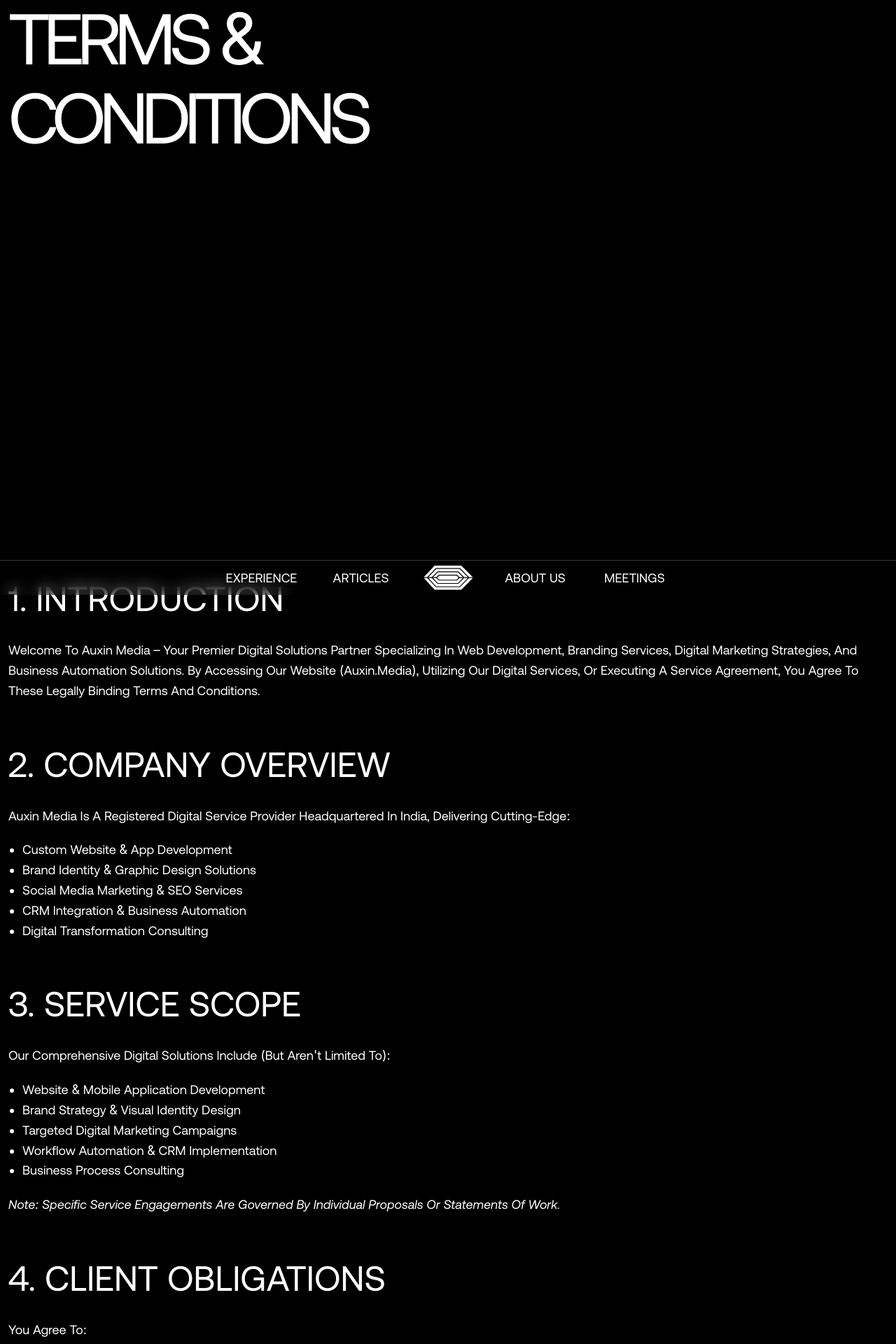
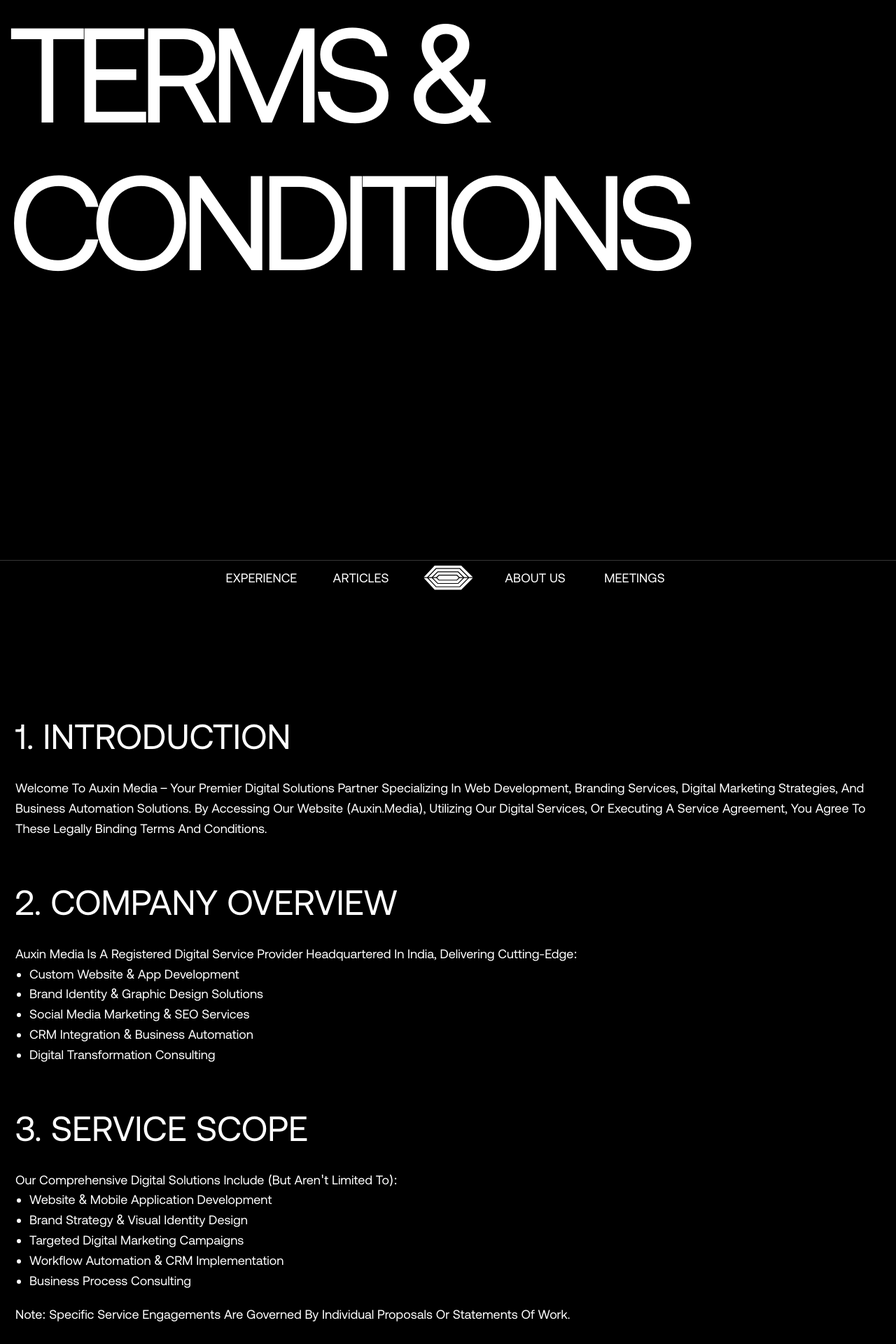
Before and after one commit to anurajthakur333/Auxin, a React (Vite) app: page /terms in a window 1280 px wide. Shown: the top 1920 px of the page at 70% size. Built offline with nearby package versions, Linux system fonts and the light colour scheme.

Commit message:
terms page is done

```diff
--- a/src/pages/Terms.tsx
+++ b/src/pages/Terms.tsx
@@ -48,8 +48,8 @@
           <h1
             className="aeonik-regular text-white"
             style={{
-              fontSize: "clamp(32px, 8vw, 770px)",
-              letterSpacing: "-9px",
+              fontSize: "clamp(32px, 15vw, 770px)",
+              letterSpacing: "-16px",
               lineHeight: "1.1",
               fontWeight: 400,
               textAlign: "left",
@@ -65,7 +65,8 @@
               fontSize: "clamp(16px, 2vw, 18px)",
               lineHeight: "1.6",
               maxWidth: "1300px",
-              textAlign: "left"
+              textAlign: "left",
+              paddingLeft: "10px"
             }}
           >
             <h2 style={{ fontSize: "clamp(28px, 6vw, 50px)", marginTop: "60px", marginBottom: "30px", }}>
@@ -81,7 +82,7 @@
             <h2 style={{ fontSize: "clamp(28px, 6vw, 50px)", marginTop: "60px", marginBottom: "30px", }}>
               2. COMPANY OVERVIEW
             </h2>
-            <p style={{ marginBottom: "20px" }}>
+            <p style={{ marginBottom: "0px" }}>
               Auxin Media Is A Registered Digital Service Provider Headquartered In India, Delivering Cutting-Edge:
             </p>
             <ul style={{ marginBottom: "40px", paddingLeft: "20px" }}>
@@ -95,7 +96,7 @@
             <h2 style={{ fontSize: "clamp(28px, 6vw, 50px)", marginTop: "60px", marginBottom: "30px", }}>
               3. SERVICE SCOPE
             </h2>
-            <p style={{ marginBottom: "20px" }}>
+            <p style={{ marginBottom: "0px" }}>
               Our Comprehensive Digital Solutions Include (But Aren't Limited To):
             </p>
             <ul style={{ marginBottom: "20px", paddingLeft: "20px" }}>
@@ -105,14 +106,14 @@
               <li>Workflow Automation & CRM Implementation</li>
               <li>Business Process Consulting</li>
             </ul>
-            <p style={{ marginBottom: "40px", fontStyle: "italic" }}>
+            <p style={{ marginBottom: "40px"}}>
               Note: Specific Service Engagements Are Governed By Individual Proposals Or Statements Of Work.
             </p>
 
             <h2 style={{ fontSize: "clamp(28px, 6vw, 50px)", marginTop: "60px", marginBottom: "30px", }}>
               4. CLIENT OBLIGATIONS
             </h2>
-            <p style={{ marginBottom: "20px" }}>You Agree To:</p>
+            <p style={{ marginBottom: "0px" }}>You Agree To:</p>
             <ul style={{ marginBottom: "40px", paddingLeft: "20px" }}>
               <li>Provide Timely Access To Systems, Content, And Resources</li>
               <li>Supply Legally Licensed Text, Images, Videos, And Brand Assets</li>
@@ -152,11 +153,14 @@
             <h2 style={{ fontSize: "clamp(28px, 6vw, 50px)", marginTop: "60px", marginBottom: "30px", }}>
               8. LIABILITY LIMITATIONS
             </h2>
-            <p style={{ marginBottom: "20px" }}>
-              No guarantee of specific marketing KPIs, revenue outcomes, or performance metrics
+            <p style={{ marginBottom: "0px" }}>
+            <ul style={{ marginBottom: "0px", paddingLeft: "20px" }}>
+              <li>No guarantee of specific marketing KPIs, revenue outcomes, or performance metrics</li>
+              <li style={{ marginBottom: "0px" }}>Zero liability for:</li>
+            </ul>
             </p>
-            <p style={{ marginBottom: "20px" }}>Zero liability for:</p>
-            <ul style={{ marginBottom: "40px", paddingLeft: "20px" }}>
+
+            <ul style={{ marginBottom: "40px", paddingLeft: "47px" }}>
               <li>Third-party platform changes (e.g., Google/Facebook algorithms)</li>
               <li>Data breaches from unsecured client systems</li>
               <li>Business losses related to service utilization</li>
@@ -165,24 +169,28 @@
             <h2 style={{ fontSize: "clamp(28px, 6vw, 50px)", marginTop: "60px", marginBottom: "30px", }}>
               9. CONFIDENTIALITY COMMITMENT
             </h2>
-            <p style={{ marginBottom: "20px" }}>Strict NDA adherence for all:</p>
-            <ul style={{ marginBottom: "20px", paddingLeft: "20px" }}>
+            <ul style={{ marginBottom: "0px", paddingLeft: "20px" }}>
+              <li style={{ marginBottom: "0px" }}>Strict NDA adherence for all:</li>
+            </ul>
+            <ul style={{ marginBottom: "0px", paddingLeft: "47px" }}>
               <li>Business intelligence</li>
               <li>Technical documentation</li>
               <li>Financial information</li>
             </ul>
-            <p style={{ marginBottom: "40px" }}>Confidentiality obligations survive contract termination</p>
+            <li style={{ marginBottom: "40px" }}>Confidentiality obligations survive contract termination</li>
 
             <h2 style={{ fontSize: "clamp(28px, 6vw, 50px)", marginTop: "60px", marginBottom: "30px", }}>
               10. TERMINATION CLAUSES
             </h2>
-            <p style={{ marginBottom: "20px" }}>Immediate termination rights for:</p>
-            <ul style={{ marginBottom: "20px", paddingLeft: "20px" }}>
+            <ul style={{ marginBottom: "0px" }}>
+              <li style={{ marginBottom: "0px" }}>Immediate termination rights for:</li>
+            </ul>
+            <ul style={{ marginBottom: "0px", paddingLeft: "50px" }}>
               <li>Client fraud or illegal activity</li>
               <li>Payment breaches exceeding 30 days</li>
               <li>Harassment of team members</li>
             </ul>
-            <p style={{ marginBottom: "40px" }}>Client termination requires 14-day written notice + settled balances</p>
+            <li style={{ marginBottom: "40px" }}>Client termination requires 14-day written notice + settled balances</li>
 
             <h2 style={{ fontSize: "clamp(28px, 6vw, 50px)", marginTop: "60px", marginBottom: "30px", }}>
               11. LEGAL JURISDICTION
```
